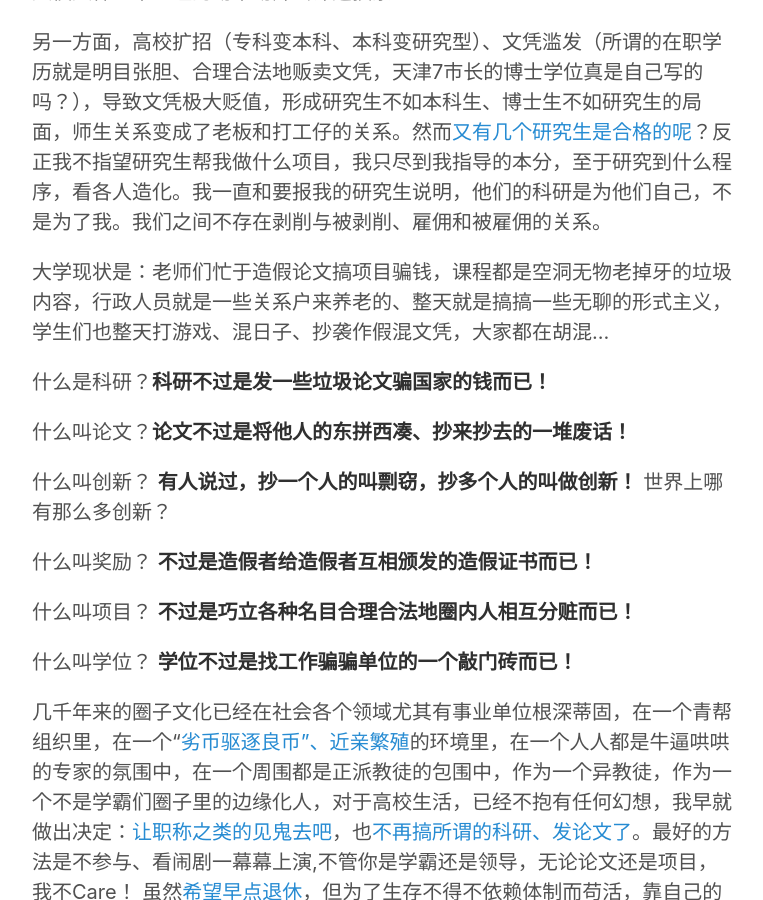
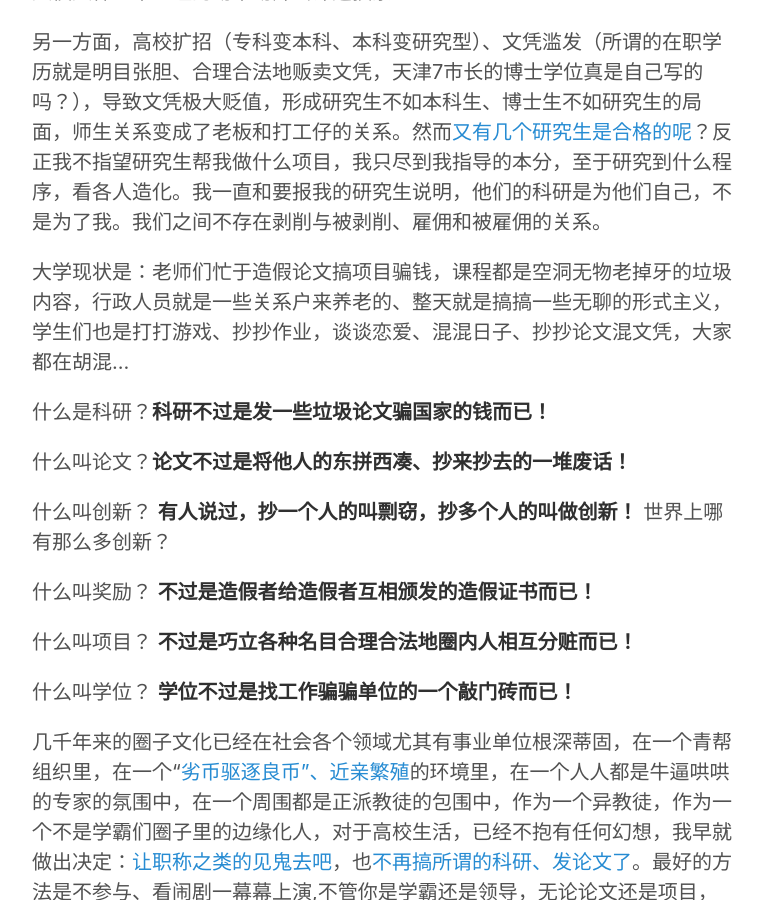
Before and after one commit to hwdong/hwdong-old.github.io, a Jekyll site: the page built from _posts/2014-01-10-不再参与任何科研项目，等待退休.md, in a window 1280 px wide and 900 px high, scrolled down 1104 px. Shown: the whole window, without its empty margins (258-1021 px from the left). Built offline with Jekyll 4.4.1, drawn with Linux system fonts in a browser that asks for light colours; comment, search, counter and statistics services are not loaded.

Commit message:
Update 2014-01-10-不再参与任何科研项目，等待退休.md

```diff
--- a/_posts/2014-01-10-不再参与任何科研项目，等待退休.md
+++ b/_posts/2014-01-10-不再参与任何科研项目，等待退休.md
@@ -14,7 +14,7 @@ comments: true
 
 另一方面，高校扩招（专科变本科、本科变研究型）、文凭滥发（所谓的在职学历就是明目张胆、合理合法地贩卖文凭，天津7市长的博士学位真是自己写的吗？），导致文凭极大贬值，形成研究生不如本科生、博士生不如研究生的局面，师生关系变成了老板和打工仔的关系。然而[又有几个研究生是合格的呢](http://hongweidong.tumblr.com/post/114275359696/%E8%AF%BB%E7%A0%94%E7%9C%9F%E7%9A%84%E5%80%BC%E5%BE%97%E5%90%97)？反正我不指望研究生帮我做什么项目，我只尽到我指导的本分，至于研究到什么程序，看各人造化。我一直和要报我的研究生说明，他们的科研是为他们自己，不是为了我。我们之间不存在剥削与被剥削、雇佣和被雇佣的关系。
 
-大学现状是：老师们忙于造假论文搞项目骗钱，课程都是空洞无物老掉牙的垃圾内容，行政人员就是一些关系户来养老的、整天就是搞搞一些无聊的形式主义，学生们也整天打游戏、混日子、抄袭作假混文凭，大家都在胡混...
+大学现状是：老师们忙于造假论文搞项目骗钱，课程都是空洞无物老掉牙的垃圾内容，行政人员就是一些关系户来养老的、整天就是搞搞一些无聊的形式主义，学生们也是打打游戏、抄抄作业，谈谈恋爱、混混日子、抄抄论文混文凭，大家都在胡混...
 
 什么是科研？**科研不过是发一些垃圾论文骗国家的钱而已！**
 
```
